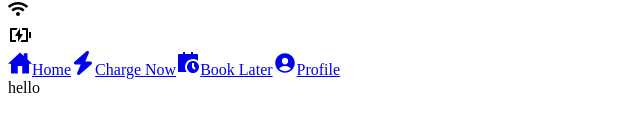
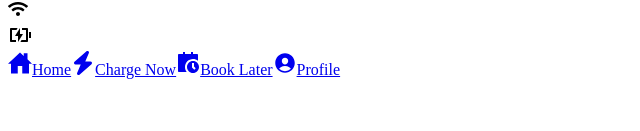
Before and after one commit to dxyaa/Charge-Z, a Next.js app: page /homePage in a window 1280 px wide. Shown: the part 353-484 px from the top of the page, without its empty margins (0-640 px from the left). Built offline with nearby package versions, Linux system fonts and the light colour scheme.

Commit message:
updated video

```diff
--- a/src/pages/homePage.tsx
+++ b/src/pages/homePage.tsx
@@ -39,7 +39,6 @@ const HomePage = () => {
     <div className="relative h-screen overflow-hidden w-screen bg-black">
       <video
         autoPlay
-        loop
         muted
         className="absolute inset-0 z-0 w-full h-full object-cover transform scale-75"
       >
@@ -120,7 +119,6 @@ const HomePage = () => {
             </Link>
           </div>
         </div>
-        <div className="flex justify-center items-center">hello</div>
       </div>
     </div>
   );
```
